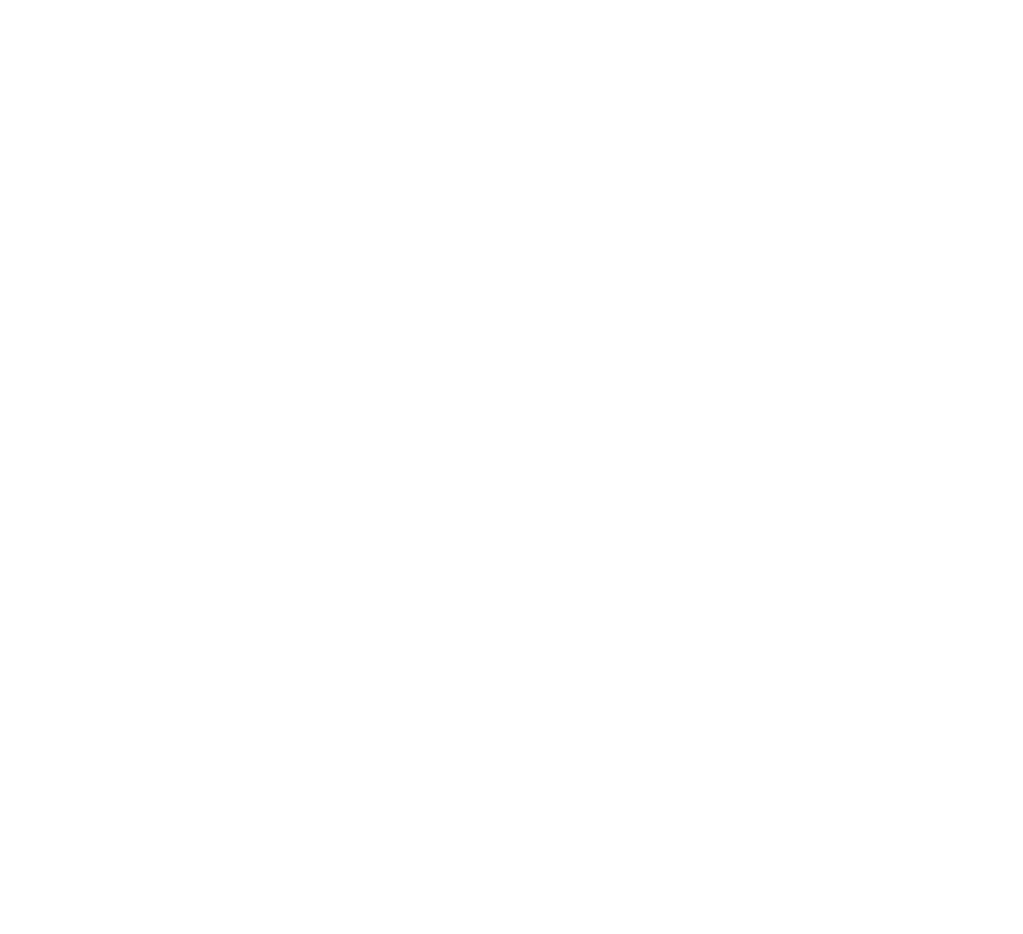
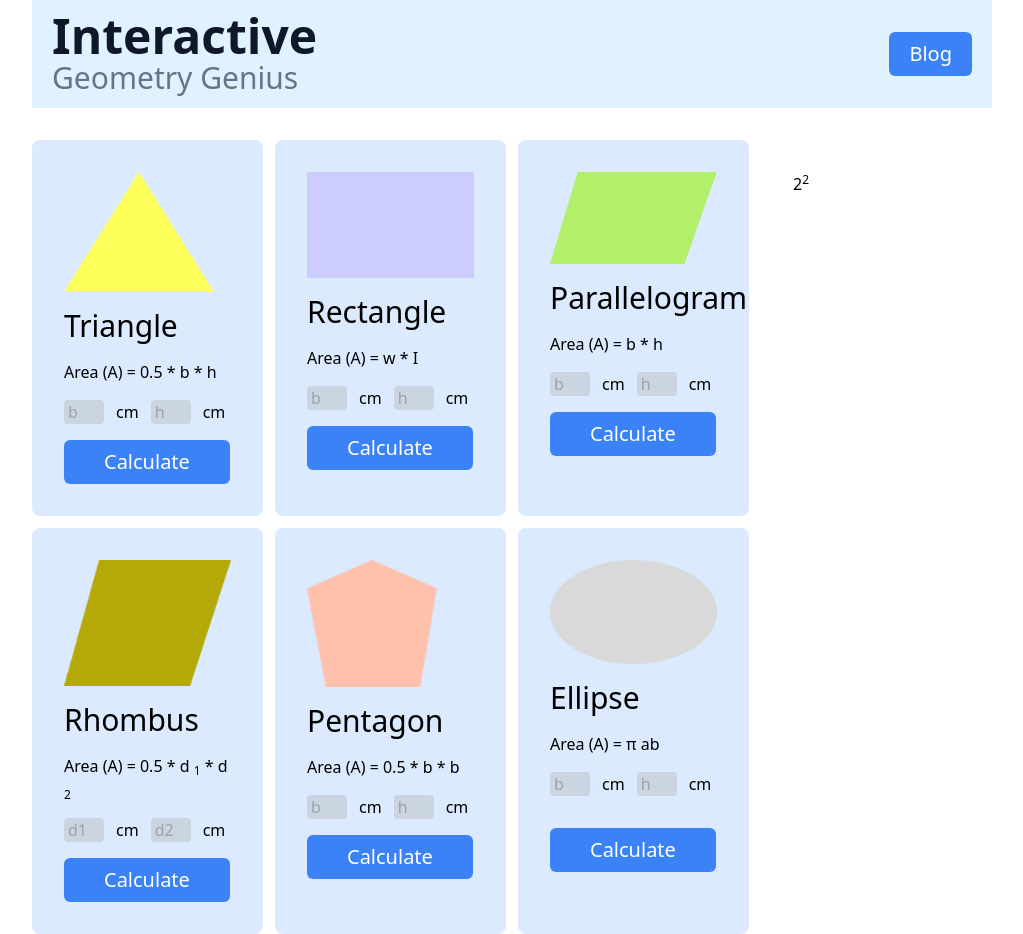
Before and after one commit to mdjewel999/assignment-geometry-genius-resources, a plain HTML site: page index.html in a window 1280 px wide. Shown: the whole page, without its empty margins (128-1151 px from the left). Before the commit the page ends 800 px from the top, so only its background shows below. Drawn offline with nearby package versions, Linux system fonts and the light colour scheme.

Commit message:
header-area-code

```diff
--- a/index.html
+++ b/index.html
@@ -6,15 +6,115 @@
     <meta http-equiv="X-UA-Compatible" content="IE=edge">
     <meta name="viewport" content="width=device-width, initial-scale=1.0">
     <title>Assignmet-Five</title>
-    <link rel="stylesheet" href="styles/style.css">
+    <script src="https://cdn.tailwindcss.com"></script>
 </head>
 
 <body>
 
 
+    <header>
+        <header class="w-9/12 mx-auto ">
+            <div class="bg-sky-100 flex justify-between items-center p-3 px-5">
+                <div class="">
+                    <h1 class="text-5xl text-slate-900 font-bold">Interactive </h1>
+                    <h3 class="text-3xl text-slate-500 font-medium">Geometry Genius</h3>
+                </div>
+                <div class="">
+                    <button class="text-xl text-white bg-blue-500 px-5 py-2 rounded-md hover:bg-blue-600">Blog</button>
+                </div>
+            </div>
+        </header>
+    </header>
+    <main>
+        <section class="mt-8">
+            <div class="grid grid-cols-4 gap-3 w-3/4 mx-auto text-black">
+                <div class="bg-blue-100 p-8 rounded-lg">
+                    <img src="images/triangle.png" alt="">
+                    <h1 class="text-3xl mt-4">Triangle</h1>
+                    <p class="mt-4">Area (A) = 0.5 * b * h</p>
+                    <div class="flex gap-3 mt-4">
+                        <input class="bg-slate-300 w-10 rounded px-1 " placeholder="b" type="text"> <span>cm</span>
+                        <input class="bg-slate-300 w-10 rounded rounded px-1" placeholder="h"
+                            type="text"><span>cm</span>
+                    </div>
 
+                    <button
+                        class="text-xl text-white bg-blue-500 px-10 py-2 rounded-md hover:bg-pink-700 mt-4">Calculate</button>
+                </div>
+                <div class="bg-blue-100 p-8 rounded-lg">
+                    <img src="images/rectangle.png" alt="">
+                    <h1 class="text-3xl mt-4">Rectangle</h1>
+                    <p class="mt-4">Area (A) = w * I</p>
+                    <div class="flex gap-3 mt-4">
+                        <input class="bg-slate-300 w-10 rounded px-1 " placeholder="b" type="text"> <span>cm</span>
+                        <input class="bg-slate-300 w-10 rounded rounded px-1" placeholder="h"
+                            type="text"><span>cm</span>
+                    </div>
 
-    <script src="js/triangle.js"></script>
+                    <button
+                        class="text-xl text-white bg-blue-500 px-10 py-2 rounded-md hover:bg-pink-700 mt-4">Calculate</button>
+                </div>
+                <div class="bg-blue-100 p-8 rounded-lg">
+                    <img src="images/parallelogram.png" alt="">
+                    <h1 class="text-3xl mt-4">Parallelogram</h1>
+                    <p class="mt-4">Area (A) = b * h</p>
+                    <div class="flex gap-3 mt-4">
+                        <input class="bg-slate-300 w-10 rounded px-1 " placeholder="b" type="text"> <span>cm</span>
+                        <input class="bg-slate-300 w-10 rounded rounded px-1" placeholder="h"
+                            type="text"><span>cm</span>
+                    </div>
+
+                    <button
+                        class="text-xl text-white bg-blue-500 px-10 py-2 rounded-md hover:bg-pink-700 mt-4">Calculate</button>
+                </div>
+                <div class=" p-8 rounded-lg">
+                    2<sup>2</sup>
+                </div>
+                <div class="bg-blue-100 p-8 rounded-lg">
+                    <img src="images/rhombus.png" alt="">
+                    <h1 class="text-3xl mt-4">Rhombus</h1>
+                    <p class="my-4">Area (A) = 0.5 * d <sub>1</sub> * d <sub>2</sub></p>
+                    <div class="flex gap-3 mt-4">
+                        <input class="bg-slate-300 w-10 rounded px-1 " placeholder="d1" type="text"> <span>cm</span>
+                        <input class="bg-slate-300 w-10 rounded rounded px-1" placeholder="d2"
+                            type="text"><span>cm</span>
+                    </div>
+
+                    <button
+                        class="text-xl text-white bg-blue-500 px-10 py-2 rounded-md hover:bg-pink-700 mt-4">Calculate</button>
+                </div>
+                <div class="bg-blue-100 p-8 rounded-lg">
+                    <img src="images/pentagon.png" alt="">
+                    <h1 class="text-3xl mt-4">Pentagon</h1>
+                    <p class="mt-4">Area (A) = 0.5 * b * b </p>
+                    <div class="flex gap-3 mt-4">
+                        <input class="bg-slate-300 w-10 rounded px-1 " placeholder="b" type="text"> <span>cm</span>
+                        <input class="bg-slate-300 w-10 rounded rounded px-1" placeholder="h"
+                            type="text"><span>cm</span>
+                    </div>
+
+                    <button
+                        class="text-xl text-white bg-blue-500 px-10 py-2 rounded-md hover:bg-pink-700 mt-4">Calculate</button>
+                </div>
+                <div class="bg-blue-100 p-8 rounded-lg">
+                    <img src="images/ellipse.png" alt="">
+                    <h1 class="text-3xl mt-4">Ellipse</h1>
+                    <p class="mt-4">Area (A) = &pi; ab</p>
+                    <div class="flex gap-3 mt-4">
+                        <input class="bg-slate-300 w-10 rounded px-1 " placeholder="b" type="text"> <span>cm</span>
+                        <input class="bg-slate-300 w-10 rounded rounded px-1" placeholder="h"
+                            type="text"><span>cm</span>
+                    </div>
+
+                    <button
+                        class="text-xl text-white bg-blue-500 px-10 py-2 rounded-md hover:bg-pink-700 mt-8">Calculate</button>
+                </div>
+                <div class=" p-8 rounded-lg">
+
+                </div>
+            </div>
+        </section>
+
 </body>
 
 </html>
--- a/styles/style.css
+++ b/styles/style.css
@@ -0,0 +1,3 @@
+.text-area{
+width: 100%;
+}
```
Also changed, not shown: images/ellipse.png (added), images/parallelogram.png (added), images/pentagon.png (added), images/rectangle.png (added), images/rhombus.png (added), images/triangle.png (added).
